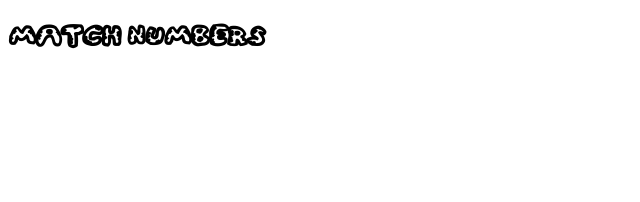
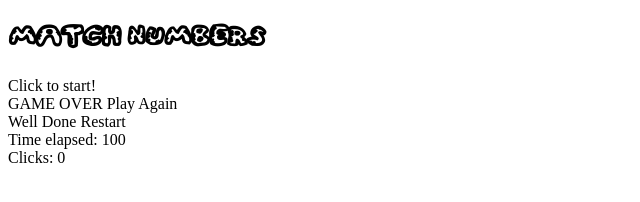
Before and after one commit to mitzusca/match-numbers, a plain HTML site: page index.html in a window 1280 px wide. Shown: the whole page, without its empty margins (0-640 px from the left). Drawn offline with Linux system fonts and the light colour scheme.

Commit message:
Add main text that gonna appear in-game

```diff
--- a/index.html
+++ b/index.html
@@ -9,6 +9,28 @@
 </head>
 <body>
     <h1>Match Numbers</h1>
+    <div>
+        Click to start!
+    </div>
+    <div>
+        GAME OVER
+        <span>Play Again</span>
+    </div>
+    <div>
+        Well Done
+        <span>Restart</span>
+    </div>
+    <div class="game-container">
+        <div class="info-container">
+            <div class="game-info">
+                Time elapsed: <span id="time-remaining">100</span>
+            </div>
+            <div class="game-info">
+                Clicks: <span id="clicks">0</span>
+            </div>
+        </div>
+    </div>
+
     <script src="assets/java/script.js" async></script>
 </body>
 </html>
```
